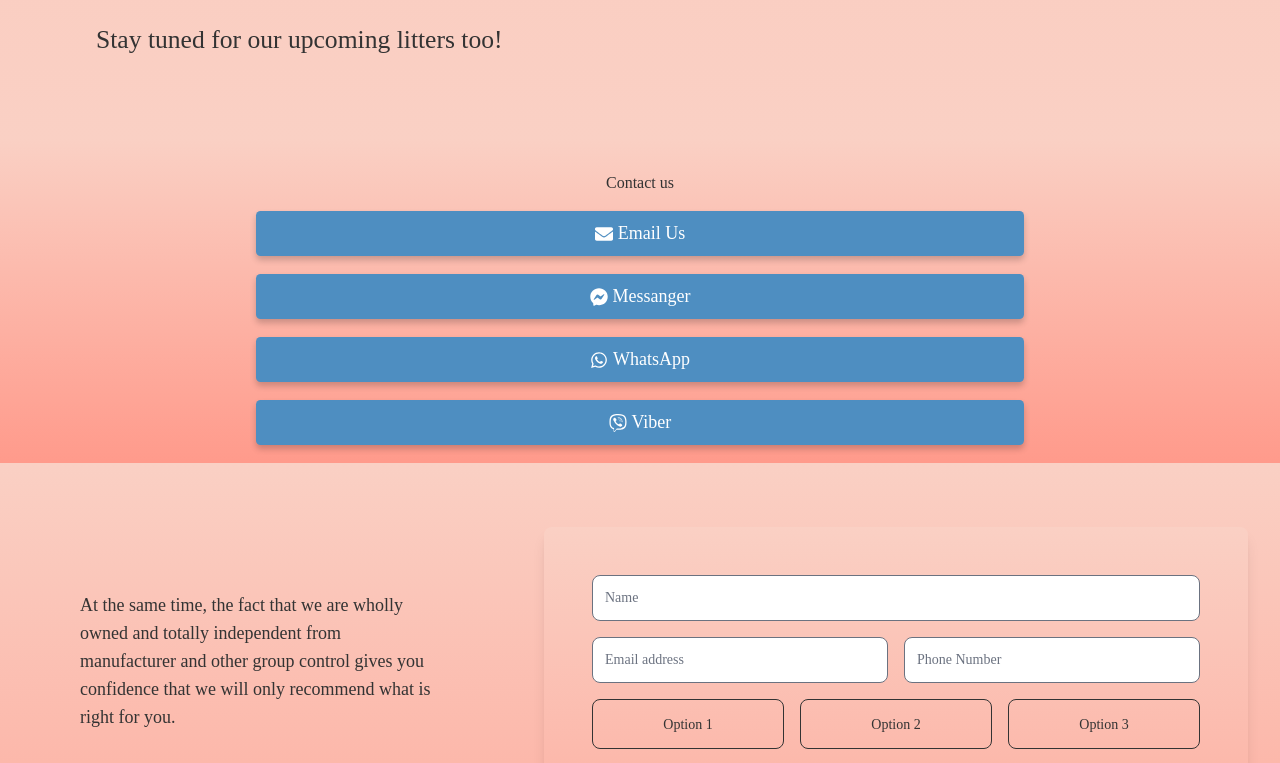
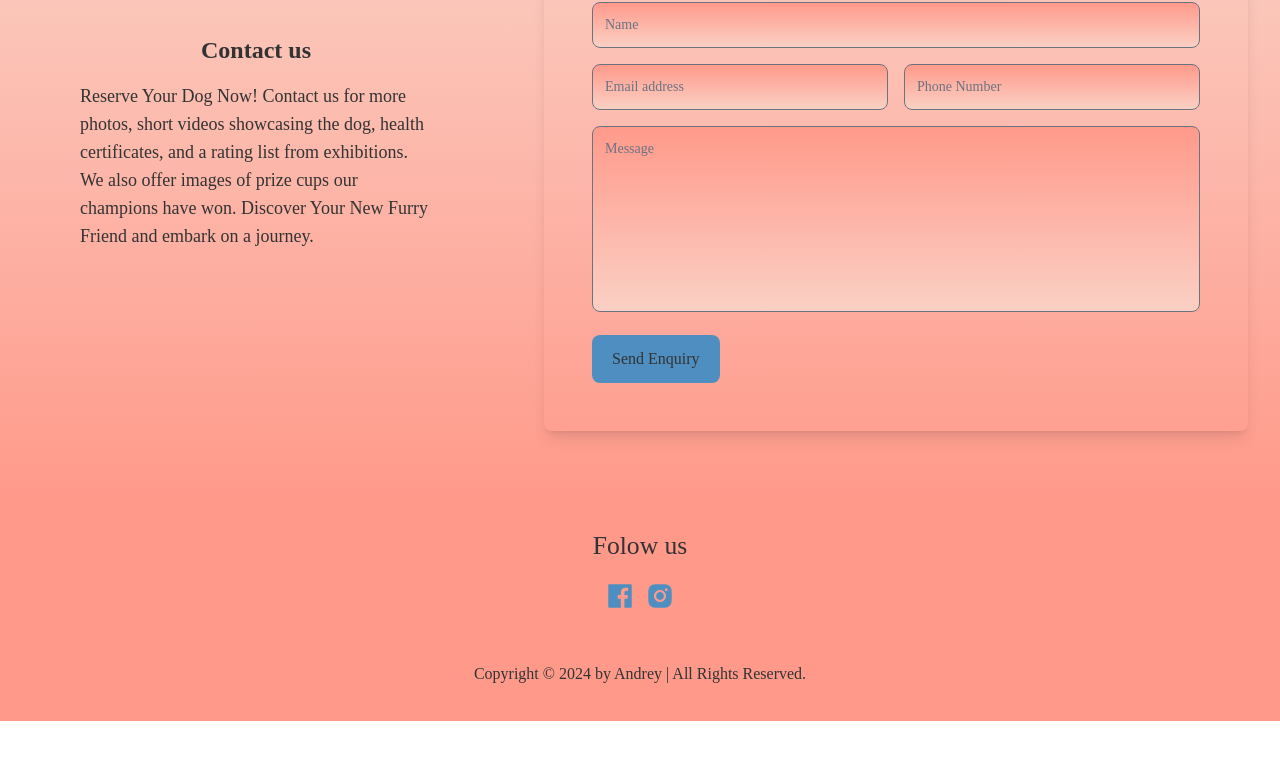
Before and after one commit to deboker/boxer-pupiess-kennel-casadiandrey, a React (Vite) app: page / in a window 1280 px wide. Shown: the part 5521-6284 px from the top of the page. After the commit the page ends 6242 px from the top, so only its background shows below. Built offline with nearby package versions, Linux system fonts and the light colour scheme; a web font is replaced by a local one.

Commit message:
form changes

```diff
--- a/src/components/Body.jsx
+++ b/src/components/Body.jsx
@@ -173,7 +173,7 @@ export default function Body(props) {
           {/* <p className="available-label">Available</p> */}
           <p className="image-text">Puppy Adam d'black Casa di Andrey</p>
         </div>
-        <div className="reserve-text">
+        {/* <div className="reserve-text">
           <p>
             Reserve Your Dog Now! Contact us for more photos, short videos
             showcasing the dog, health certificates, and a rating list from
@@ -181,10 +181,10 @@ export default function Body(props) {
             won. Discover Your New Furry Friend and embark on a journey.
           </p>
           <p>Stay tuned for our upcoming litters too!</p>
-        </div>
+        </div>*/}
       </section>
 
-      <div
+      {/* <div
         className={`contact ${props.darkMode ? "dark-mode" : ""}`}
         id="contact"
       >
@@ -217,7 +217,7 @@ export default function Body(props) {
         >
           <FaViber /> Viber
         </a>
-      </div>
+      </div> */}
 
       <ContactForm />
 
--- a/src/components/Form/ContactForm.jsx
+++ b/src/components/Form/ContactForm.jsx
@@ -3,39 +3,46 @@ import React from "react";
 const ContactForm = () => {
   return (
     <>
-      <section className="gradient-background">
+      <section className="gradient-background-top" id="contact">
         <div className="mx-auto max-w-screen-xl px-4 py-16 sm:px-6 lg:px-8">
           <div className="grid grid-cols-1 gap-x-16 gap-y-8 lg:grid-cols-5">
             <div className="lg:col-span-2 lg:py-12">
-              <p className="max-w-xl text-lg">
-                At the same time, the fact that we are wholly owned and totally
-                independent from manufacturer and other group control gives you
-                confidence that we will only recommend what is right for you.
-              </p>
-
-              <div className="mt-8">
+              <div className="mt-8 text-center">
                 <a href="#" className="text-2xl font-bold text-pink-600">
                   {" "}
-                  0151 475 4450{" "}
+                  Contact us{" "}
                 </a>
-
-                <address className="mt-2 not-italic">
-                  282 Kevin Brook, Imogeneborough, CA 58517
-                </address>
               </div>
+              <p className="max-w-xl text-lg">
+                Reserve Your Dog Now! Contact us for more photos, short videos
+                showcasing the dog, health certificates, and a rating list from
+                exhibitions. We also offer images of prize cups our champions
+                have won. Discover Your New Furry Friend and embark on a
+                journey.
+              </p>
             </div>
 
             <div className="gradient-background rounded-lg bg-white p-8 shadow-lg lg:col-span-3 lg:p-12">
-              <form action="#" className="space-y-4">
+              <form
+                action="#"
+                className="space-y-4"
+                name="contact"
+                method="POST"
+                data-netlify="true"
+                data-netlify-honeypot="bot-field"
+                onSubmit="submit"
+                netlify
+              >
                 <div>
-                  <label className="gradient-background sr-only" htmlFor="name">
+                  <label className="sr-only" htmlFor="name">
                     Name
                   </label>
                   <input
-                    className="w-full rounded-lg border-gray-200 p-3 text-sm"
+                    className="gradient-background-botton w-full rounded-lg border-gray-200 p-3 text-sm"
                     placeholder="Name"
                     type="text"
                     id="name"
+                    required
                   />
                 </div>
 
@@ -45,10 +52,11 @@ const ContactForm = () => {
                       Email
                     </label>
                     <input
-                      className="w-full rounded-lg border-gray-200 p-3 text-sm"
+                      className="gradient-background-botton w-full rounded-lg border-gray-200 p-3 text-sm"
                       placeholder="Email address"
                       type="email"
                       id="email"
+                      required
                     />
                   </div>
 
@@ -57,7 +65,7 @@ const ContactForm = () => {
                       Phone
                     </label>
                     <input
-                      className="w-full rounded-lg border-gray-200 p-3 text-sm"
+                      className="gradient-background-botton w-full rounded-lg border-gray-200 p-3 text-sm"
                       placeholder="Phone Number"
                       type="tel"
                       id="phone"
@@ -65,7 +73,7 @@ const ContactForm = () => {
                   </div>
                 </div>
 
-                <div className="grid grid-cols-1 gap-4 text-center sm:grid-cols-3">
+                {/* <div className="grid grid-cols-1 gap-4 text-center sm:grid-cols-3">
                   <div>
                     <label
                       htmlFor="Option1"
@@ -119,7 +127,7 @@ const ContactForm = () => {
                       <span className="text-sm"> Option 3 </span>
                     </label>
                   </div>
-                </div>
+                </div> */}
 
                 <div>
                   <label className="sr-only" htmlFor="message">
@@ -127,17 +135,18 @@ const ContactForm = () => {
                   </label>
 
                   <textarea
-                    className="w-full rounded-lg border-gray-200 p-3 text-sm"
+                    className="resize-none gradient-background-botton w-full rounded-lg border-gray-200 p-3 text-sm"
                     placeholder="Message"
                     rows="8"
                     id="message"
+                    required
                   ></textarea>
                 </div>
 
                 <div className="mt-4">
                   <button
                     type="submit"
-                    className="inline-block w-full rounded-lg bg-blue px-5 py-3 font-medium text-white sm:w-auto"
+                    className="inline-block w-full rounded-lg bg-btn-color px-5 py-3 font-medium text-white sm:w-auto"
                   >
                     Send Enquiry
                   </button>
--- a/src/index.css
+++ b/src/index.css
@@ -25,11 +25,20 @@ html {
   --second-bg-color-dark-mode: #4c669f; /* Gradient Middle - Cobalt Blue */
   --text-color: #333; /* Dark Grey for light mode text */
   --text-color-dark-mode: #d5d4d8; /* Light Grey for dark mode text */
+  --btn-color: #4e8ec1;
 }
 
-.gradient-background {
+.gradient-background-top {
   background-image: linear-gradient(
     to top,
+    var(--bg-color),
+    var(--second-bg-color)
+  );
+}
+
+.gradient-background-botton {
+  background-image: linear-gradient(
+    to bottom,
     var(--bg-color),
     var(--second-bg-color)
   );
--- a/tailwind.config.js
+++ b/tailwind.config.js
@@ -5,7 +5,11 @@ export default {
   ],
   theme: {
     colors: {
-      'primary': 'var(--color-primary)',
+      'primary': 'var(--bg-color)',
+      'secondary': 'var(--second-bg-color)',
+      'primary-dark': 'var(--bg-color-dark-mode)',
+      'secondary-dark': 'var(--second-bg-color-dark-mode)',
+      'btn-color': 'var(--btn-color)',
     },
   },
   plugins: [
```
